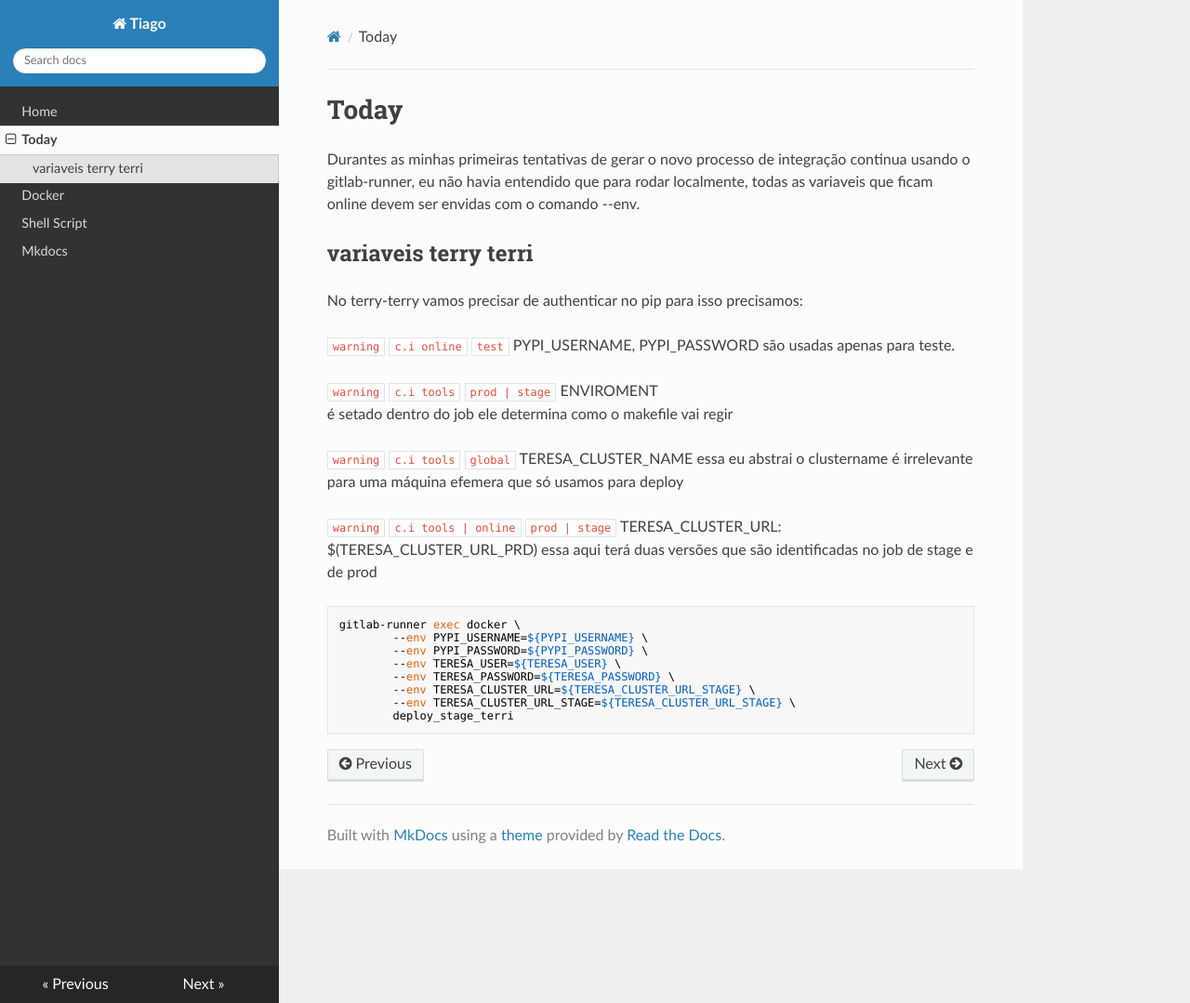
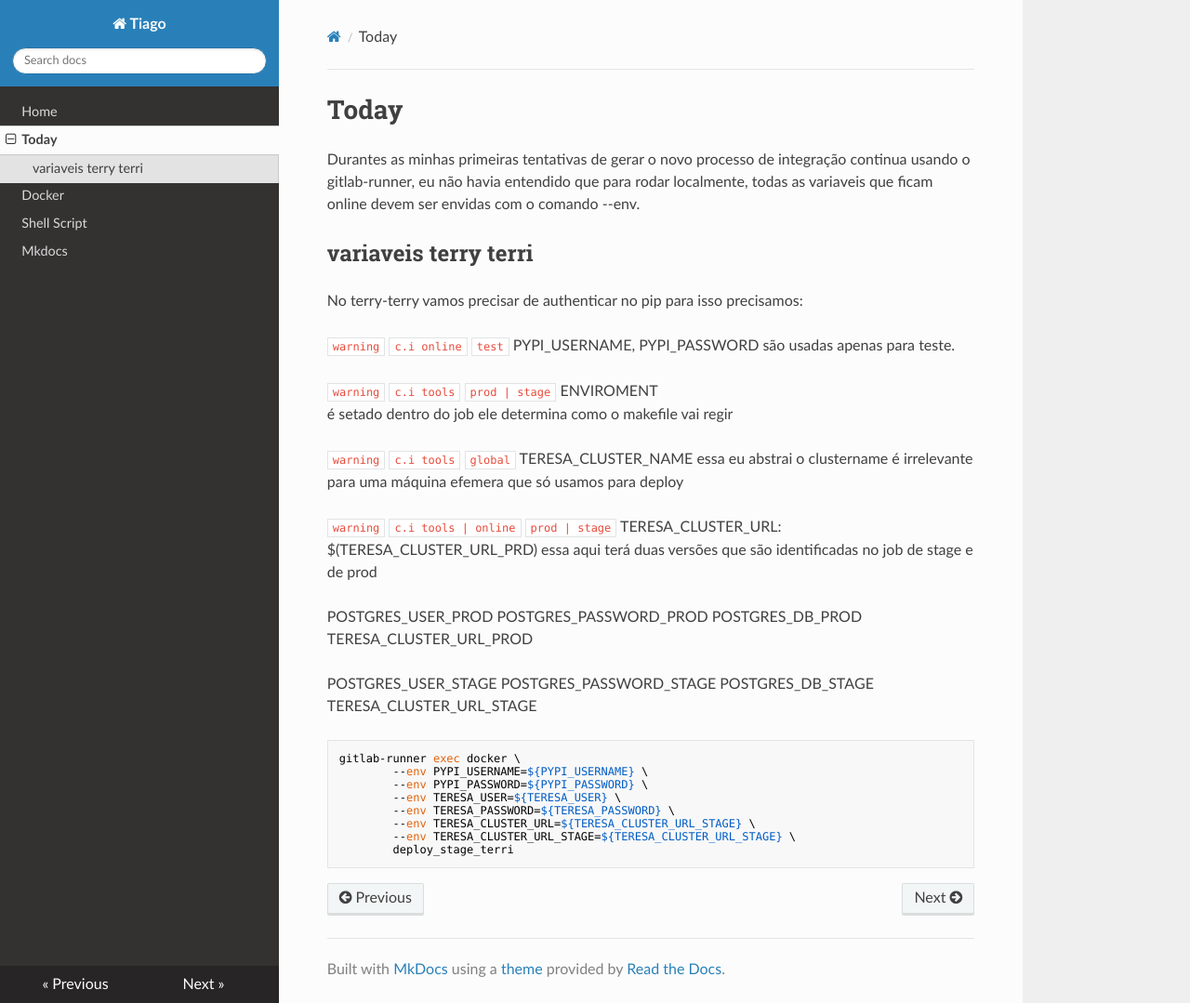
Before and after one commit to TiagoTi/docker-services-centralizer, an MkDocs documentation site: the page built from volumes/mkdocs/docs/docs/today.md, in a window 1280 px wide and 1079 px high. Shown: the whole window at 93% size. Built offline with MkDocs 1.6.1, drawn with Linux system fonts in a browser that asks for light colours; nearby versions of some CDN libraries.

Commit message:
add mkdocs files

````diff
--- a/volumes/mkdocs/docs/docs/today.md
+++ b/volumes/mkdocs/docs/docs/today.md
@@ -19,6 +19,17 @@ essa eu abstrai o clustername é irrelevante para uma máquina efemera que só u
 `warning` `c.i tools | online` `prod | stage` TERESA_CLUSTER_URL: $(TERESA_CLUSTER_URL_PRD)
 essa aqui terá duas versões que são identificadas no job de stage e de prod
 
+
+POSTGRES_USER_PROD
+POSTGRES_PASSWORD_PROD
+POSTGRES_DB_PROD
+TERESA_CLUSTER_URL_PROD
+
+POSTGRES_USER_STAGE
+POSTGRES_PASSWORD_STAGE
+POSTGRES_DB_STAGE
+TERESA_CLUSTER_URL_STAGE
+
 ```
 gitlab-runner exec docker \
 		--env PYPI_USERNAME=${PYPI_USERNAME} \
````
